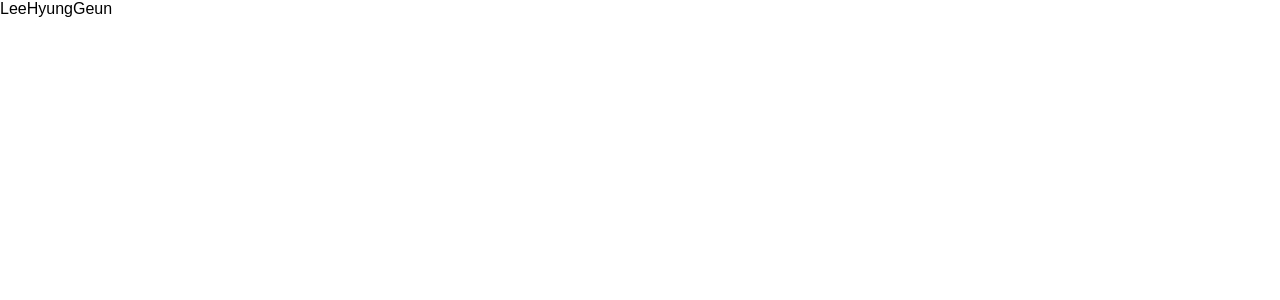
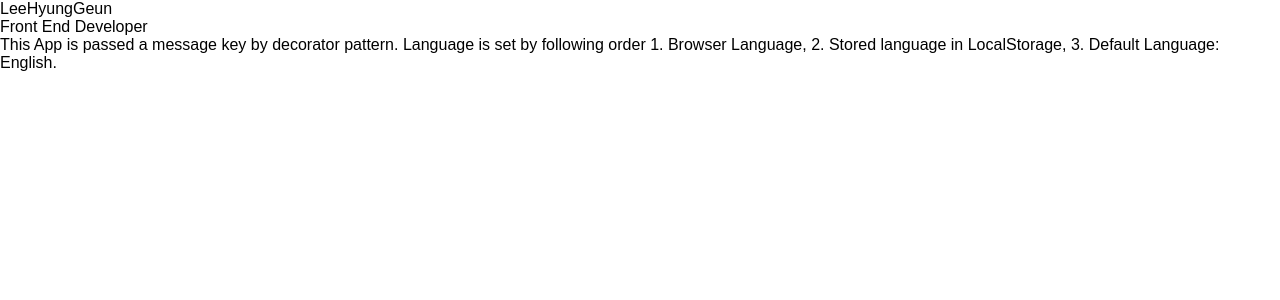
Before and after one commit to LeeHyungGeun/line-i18n, a React app: page / in a window 1280 px wide. Shown: the top 300 px of the page. Built offline with nearby package versions, Linux system fonts and the light colour scheme.

Commit message:
update markup to show message

```diff
--- a/src/App.js
+++ b/src/App.js
@@ -6,9 +6,13 @@ class App extends Component {
   render() {
     const { M } = this.props;
     return (
-      <div>
-        {M.name}
-      </div>
+      <section role="main">
+        <div className="main-intro">
+          <div>{M.name}</div>
+          <div>{M.occupation}</div>
+          <div>{M.description}</div>
+        </div>
+      </section>
     );
   }
 }
```
